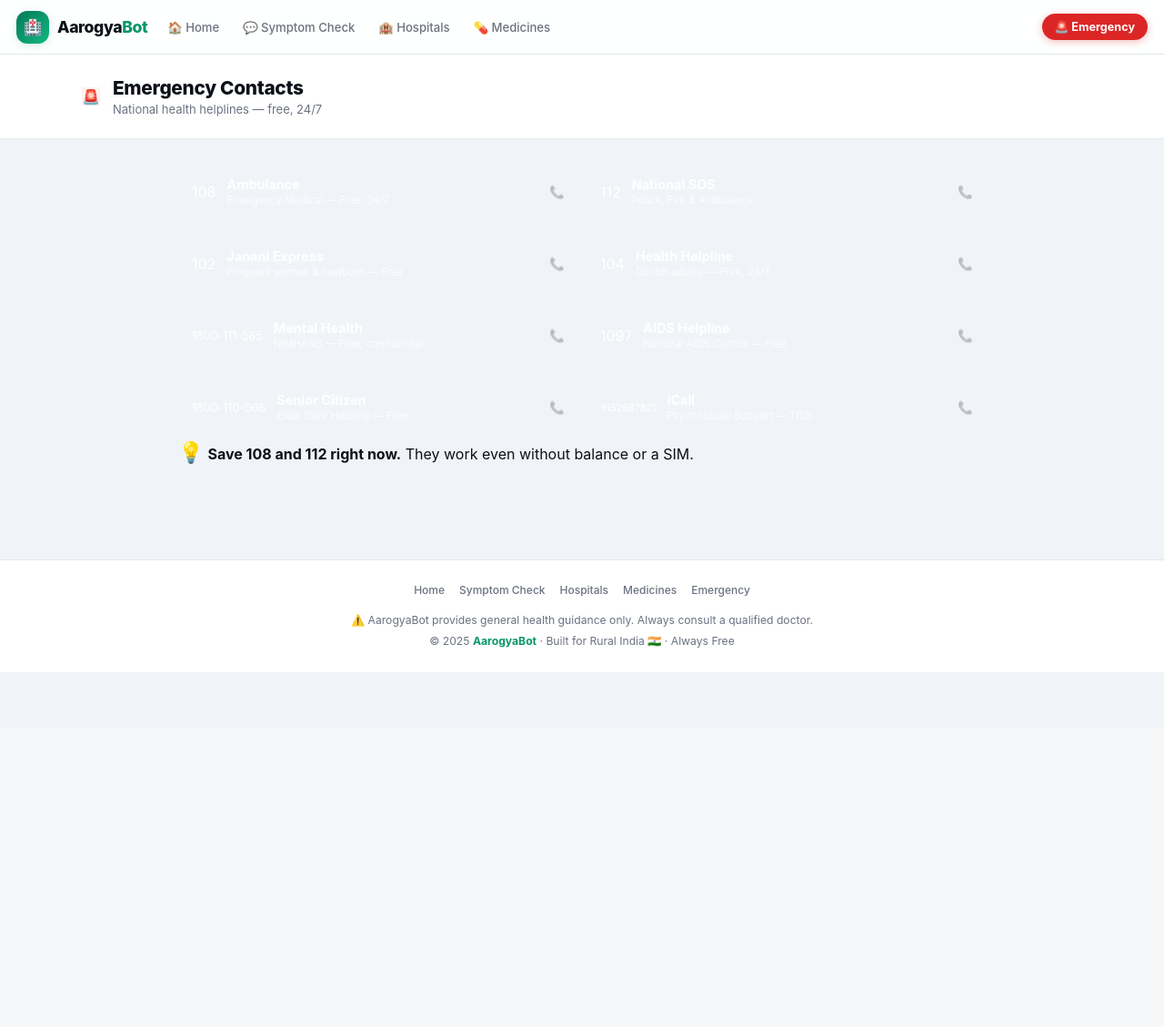
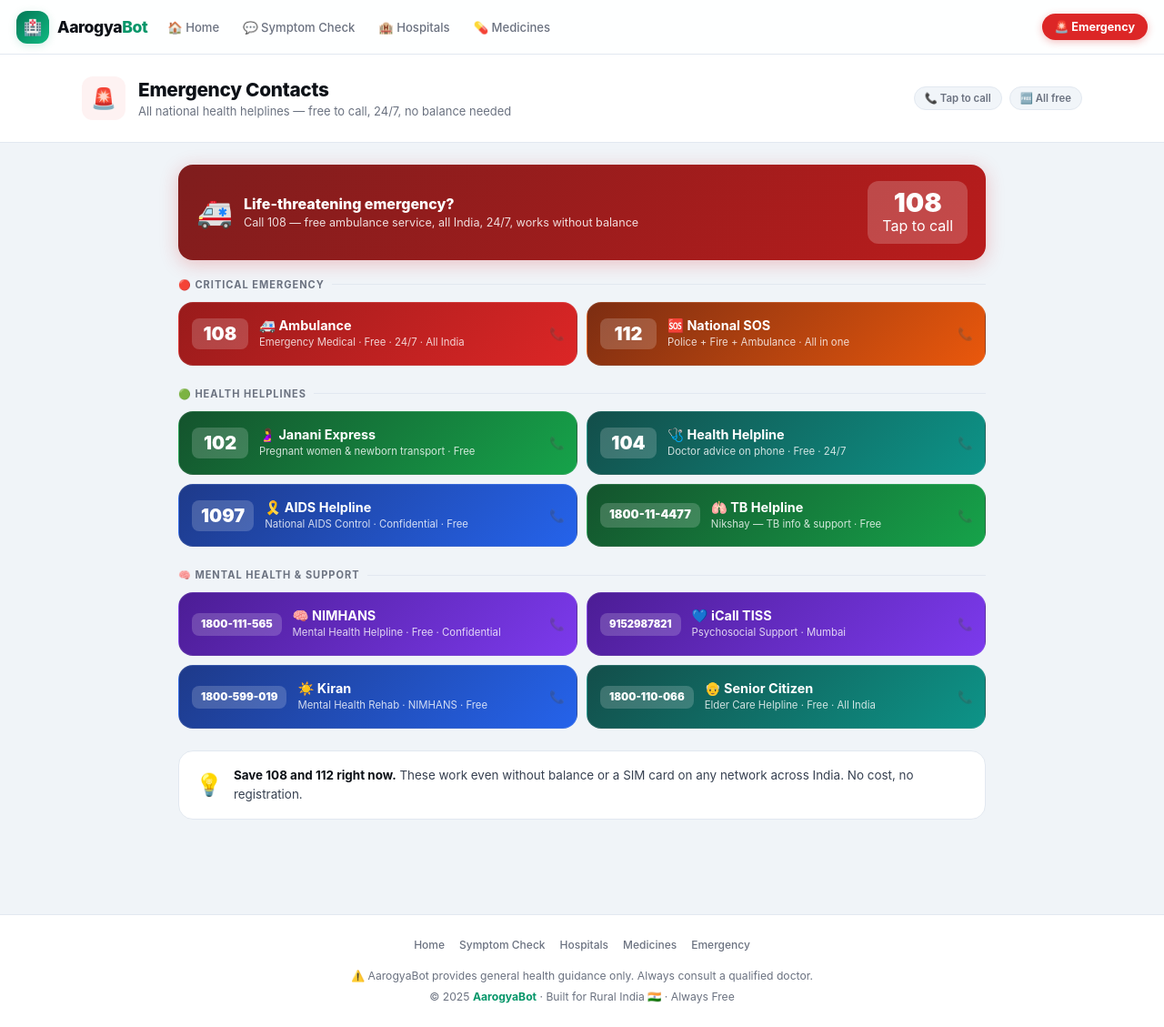
Before and after one commit to Anant-083/Kisan_Mitra, a Flask app: page /emergency in a window 1280 px wide. Shown: the whole page at 91% size. Before the commit the page ends 712 px from the top, so only its background shows below. Run offline with Flask 3, Linux system fonts and the light colour scheme.

Commit message:
Update emergency.html

```diff
--- a/templates/emergency.html
+++ b/templates/emergency.html
@@ -1,57 +1,54 @@
 {% extends "base.html" %}
 {% block title %} · Emergency{% endblock %}
 {% block content %}
-
 <div class="pg-hdr">
   <div class="pg-hdr-inner">
-    <div class="pg-icon ir">🚨</div>
+    <div class="pg-hdr-ic ir">🚨</div>
+    <div><h1>Emergency Contacts</h1><p>All national health helplines — free to call, 24/7, no balance needed</p></div>
+    <div class="pg-hdr-meta"><div class="pg-tag">📞 Tap to call</div><div class="pg-tag">🆓 All free</div></div>
+  </div>
+</div>
+<div class="emg-wrap">
+  <div class="emg-alert">
+    <div class="emg-alert-ic">🚑</div>
     <div>
-      <h1>Emergency Contacts</h1>
-      <p>National health helplines — free, 24/7</p>
+      <h2>Life-threatening emergency?</h2>
+      <p>Call 108 — free ambulance service, all India, 24/7, works without balance</p>
+    </div>
+    <a href="tel:108" class="emg-alert-num"><div class="big-num">108</div><span>Tap to call</span></a>
+  </div>
+
+  <div class="emg-sec">
+    <div class="emg-sec-title">🔴 Critical Emergency</div>
+    <div class="emg-grid">
+      <a href="tel:108" class="ec rd"><div class="ec-nw"><div class="ec-n">108</div></div><div class="ec-inf"><div class="ec-name">🚑 Ambulance</div><div class="ec-desc">Emergency Medical · Free · 24/7 · All India</div></div></a>
+      <a href="tel:112" class="ec or"><div class="ec-nw"><div class="ec-n">112</div></div><div class="ec-inf"><div class="ec-name">🆘 National SOS</div><div class="ec-desc">Police + Fire + Ambulance · All in one</div></div></a>
     </div>
   </div>
-</div>
 
-<div class="emg-wrap">
-  <div class="emg-grid">
-    <a href="tel:108" class="ec red">
-      <div class="ec-num-box"><div class="ec-num">108</div></div>
-      <div><div class="ec-name">Ambulance</div><div class="ec-desc">Emergency Medical — Free, 24/7</div></div>
-    </a>
-    <a href="tel:112" class="ec oran">
-      <div class="ec-num-box"><div class="ec-num">112</div></div>
-      <div><div class="ec-name">National SOS</div><div class="ec-desc">Police, Fire & Ambulance</div></div>
-    </a>
-    <a href="tel:102" class="ec grn">
-      <div class="ec-num-box"><div class="ec-num">102</div></div>
-      <div><div class="ec-name">Janani Express</div><div class="ec-desc">Pregnant women & newborn — Free</div></div>
-    </a>
-    <a href="tel:104" class="ec teal">
-      <div class="ec-num-box"><div class="ec-num">104</div></div>
-      <div><div class="ec-name">Health Helpline</div><div class="ec-desc">Doctor advice — Free, 24/7</div></div>
-    </a>
-    <a href="tel:1800111565" class="ec purp">
-      <div class="ec-num-box"><div class="ec-num" style="font-size:0.78rem">1800-111-565</div></div>
-      <div><div class="ec-name">Mental Health</div><div class="ec-desc">NIMHANS — Free, confidential</div></div>
-    </a>
-    <a href="tel:1097" class="ec blue">
-      <div class="ec-num-box"><div class="ec-num">1097</div></div>
-      <div><div class="ec-name">AIDS Helpline</div><div class="ec-desc">National AIDS Control — Free</div></div>
-    </a>
-    <a href="tel:1800110066" class="ec grn">
-      <div class="ec-num-box"><div class="ec-num" style="font-size:0.78rem">1800-110-066</div></div>
-      <div><div class="ec-name">Senior Citizen</div><div class="ec-desc">Elder Care Helpline — Free</div></div>
-    </a>
-    <a href="tel:9152987821" class="ec purp">
-      <div class="ec-num-box"><div class="ec-num" style="font-size:0.68rem">9152987821</div></div>
-      <div><div class="ec-name">iCall</div><div class="ec-desc">Psychosocial Support — TISS</div></div>
-    </a>
+  <div class="emg-sec">
+    <div class="emg-sec-title">🟢 Health Helplines</div>
+    <div class="emg-grid">
+      <a href="tel:102" class="ec gr"><div class="ec-nw"><div class="ec-n">102</div></div><div class="ec-inf"><div class="ec-name">🤰 Janani Express</div><div class="ec-desc">Pregnant women & newborn transport · Free</div></div></a>
+      <a href="tel:104" class="ec tl"><div class="ec-nw"><div class="ec-n">104</div></div><div class="ec-inf"><div class="ec-name">🩺 Health Helpline</div><div class="ec-desc">Doctor advice on phone · Free · 24/7</div></div></a>
+      <a href="tel:1097" class="ec bl"><div class="ec-nw"><div class="ec-n">1097</div></div><div class="ec-inf"><div class="ec-name">🎗️ AIDS Helpline</div><div class="ec-desc">National AIDS Control · Confidential · Free</div></div></a>
+      <a href="tel:1800114477" class="ec gr"><div class="ec-nw"><div class="ec-n" style="font-size:.8rem">1800-11-4477</div></div><div class="ec-inf"><div class="ec-name">🫁 TB Helpline</div><div class="ec-desc">Nikshay — TB info & support · Free</div></div></a>
+    </div>
   </div>
 
-  <div class="tip-strip">
-    <span style="font-size:1.4rem">💡</span>
-    <span><strong>Save 108 and 112 right now.</strong> They work even without balance or a SIM.</span>
+  <div class="emg-sec">
+    <div class="emg-sec-title">🧠 Mental Health & Support</div>
+    <div class="emg-grid">
+      <a href="tel:1800111565" class="ec pu"><div class="ec-nw"><div class="ec-n" style="font-size:.72rem">1800-111-565</div></div><div class="ec-inf"><div class="ec-name">🧠 NIMHANS</div><div class="ec-desc">Mental Health Helpline · Free · Confidential</div></div></a>
+      <a href="tel:9152987821" class="ec pu"><div class="ec-nw"><div class="ec-n" style="font-size:.7rem">9152987821</div></div><div class="ec-inf"><div class="ec-name">💙 iCall TISS</div><div class="ec-desc">Psychosocial Support · Mumbai</div></div></a>
+      <a href="tel:1800599019" class="ec bl"><div class="ec-nw"><div class="ec-n" style="font-size:.72rem">1800-599-019</div></div><div class="ec-inf"><div class="ec-name">☀️ Kiran</div><div class="ec-desc">Mental Health Rehab · NIMHANS · Free</div></div></a>
+      <a href="tel:1800110066" class="ec tl"><div class="ec-nw"><div class="ec-n" style="font-size:.72rem">1800-110-066</div></div><div class="ec-inf"><div class="ec-name">👴 Senior Citizen</div><div class="ec-desc">Elder Care Helpline · Free · All India</div></div></a>
+    </div>
+  </div>
+
+  <div class="emg-tip">
+    <span style="font-size:1.5rem;flex-shrink:0">💡</span>
+    <span><strong>Save 108 and 112 right now.</strong> These work even without balance or a SIM card on any network across India. No cost, no registration.</span>
   </div>
 </div>
-
 {% endblock %}
```
